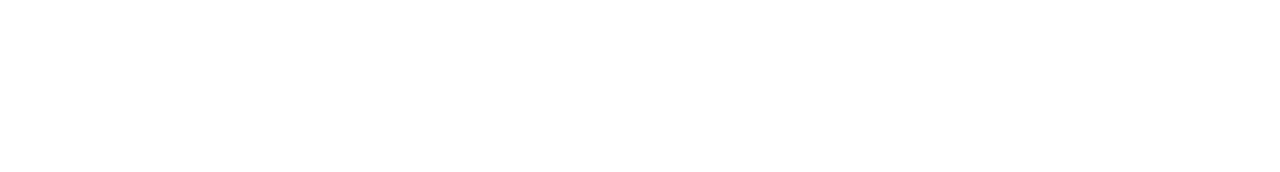
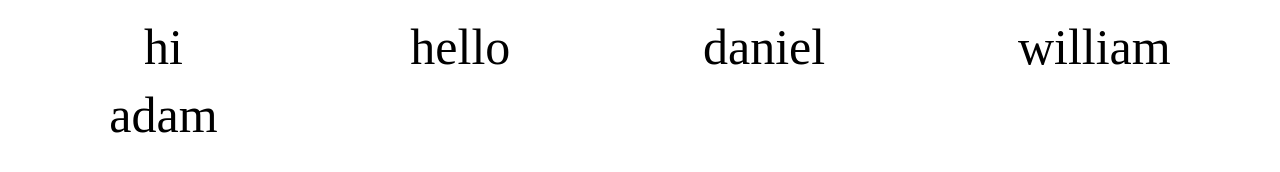
Before and after one commit to Adamlim21181/Basic-website, a plain HTML site: page index.html in a window 1280 px wide. Drawn offline with Linux system fonts and the light colour scheme.

Commit message:
Grid practice

```diff
--- a/index.html
+++ b/index.html
@@ -5,7 +5,33 @@
     <meta name="viewport" content="width=device-width, initial-scale=1.0">
     <title>Document</title>
 </head>
+
+<style>
+
+.container {
+    display: grid;
+    grid-template-columns: auto auto auto auto;
+    gap: 10px;
+    background-color: rgb(255, 255, 255);
+    padding:10px;
+}
+
+.container > div {
+    background-color: rgb(255, 255, 255);
+    border:5px black;
+    text-align: center;
+    font-size: 50px;
+}
+
+
+</style>
 <body>
-
+    <div class = "container">
+        <div>hi</div>
+        <div>hello</div>
+        <div>daniel</div>
+        <div>william</div>
+        <div>adam</div>
+    </div>
 </body>
 </html>
```
